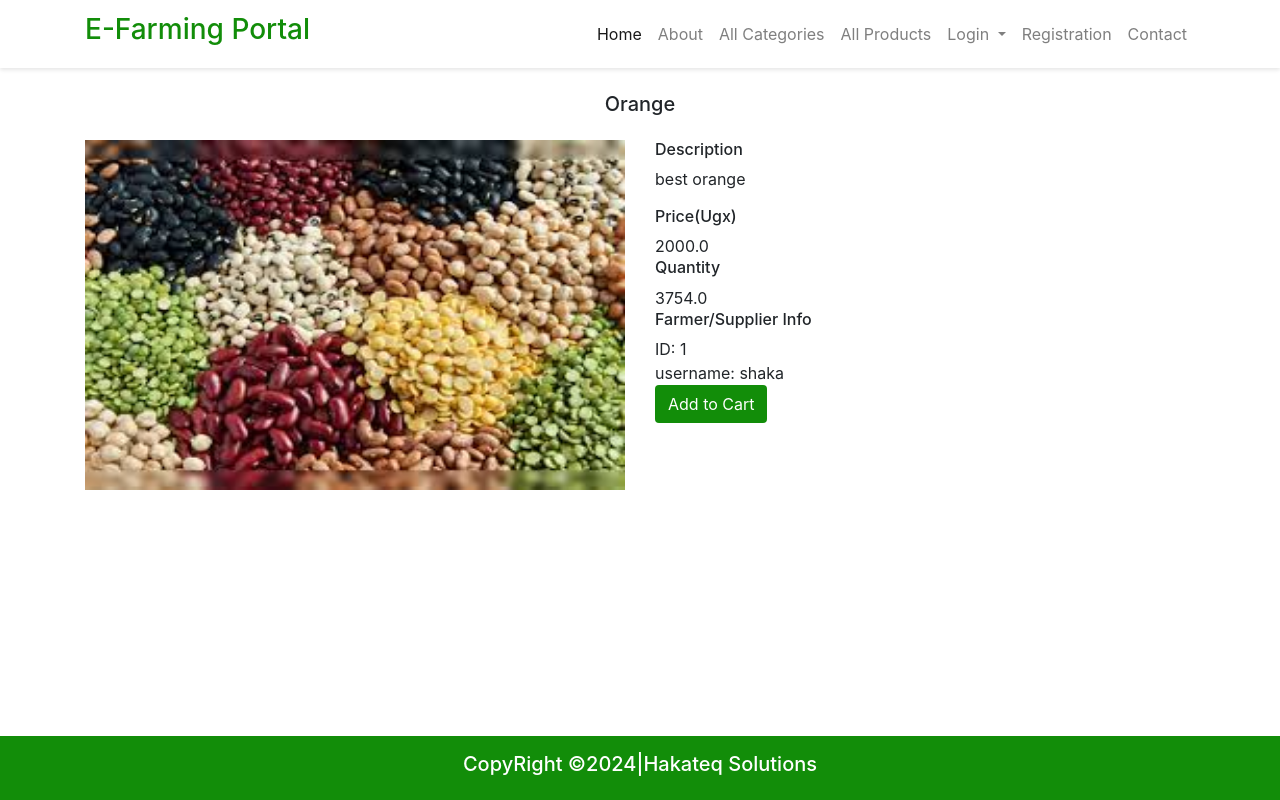
After one commit to Kyomuhendo-Isihaka/EFP, a Django app: page /product_details/2 in a window 1280 px wide. The commit adds this page. Run offline with Django 5.2, Linux system fonts and the light colour scheme; data comes from the database, SQL or seed files in the repository; some libraries are stand-ins or nearby versions.

Commit message:
worked on the product details page

```diff
--- a/eFarmingPortal/eFarmingPortal/urls.py
+++ b/eFarmingPortal/eFarmingPortal/urls.py
@@ -18,6 +18,7 @@ urlpatterns = [
 
     path('products/<str:role>/<int:user_id>', views.products, name="products"),
     path('products/<str:role>/<int:user_id>/<int:pk>/', views.products, name='edit_product'),
+    path('product_details/<int:pk>', views.product_details, name="product_details"),
     path('delete_product/<str:role>/<int:user_id>/<int:pk>', views.delete_product, name="delete_product"),
 
     path('categories/<str:role>/<int:user_id>', views.categories, name="categories"),
--- a/eFarmingPortal/efp_app/templates/all_products.html
+++ b/eFarmingPortal/efp_app/templates/all_products.html
@@ -14,7 +14,7 @@
                 <p>{{product.price}}</p>
             </div>
             <p><b>{{product.title}}</b></p>
-            <a href="#" class="text-center nav-link">View Details</a>
+            <a href="{% url 'product_details' pk=product.productID %}" class="text-center nav-link">View Details</a>
         </div>
         {%endfor%}
         {%else%}
--- a/eFarmingPortal/efp_app/templates/layout.html
+++ b/eFarmingPortal/efp_app/templates/layout.html
@@ -84,7 +84,9 @@
         <div class="col-md-2 sidebar sidebar-collapse bg_green pt-3" id="sidebar"
             style="height: 90vh; margin-top: -23px; position: fixed">
             <a href="{% url 'dashboard' role=role user_id=user_id %}" class="nav-link text-white">Dashboard</a>
+            {% if role != 'customer' %}
             <a href="{% url 'products' role=role user_id=user_id %}" class="nav-link text-white">Products</a>
+            {%endif%}
             {% if role == 'admin' %}
             <a href="{% url 'categories' role=role user_id=user_id %}" class="nav-link text-white">Categories</a>
             <a href="{% url 'farmers' role=role user_id=user_id %}" class="nav-link text-white">Farmers</a>
--- a/eFarmingPortal/efp_app/templates/pages/category_products.html
+++ b/eFarmingPortal/efp_app/templates/pages/category_products.html
@@ -16,7 +16,7 @@
                 <p>{{product.price}}</p>
             </div>
             <p><b>{{product.title}}</b></p>
-            <a href="#" class="text-center nav-link">View Details</a>
+            <a href="{% url 'product_details' pk=product.productID %}" class="text-center nav-link">View Details</a>
         </div>
         {%endif%}
         {%endfor%}
--- /dev/null
+++ b/eFarmingPortal/efp_app/templates/pages/product_details.html
@@ -0,0 +1,28 @@
+{%extends 'base.html' %}
+
+{%block content%}
+<div class="container">
+    <h5 class="text-center">{{product.title}}</h5>
+    <div class="row mt-4">
+        <div class="col-md-6">
+            <img src="{{product.image.url}}" alt="" width="100%" height="350vh">
+        </div>
+        <div class="col-md-6">
+            <h6>Description</h6>
+            <p>{{product.description}}</p>
+            <h6>Price(Ugx)</h6>
+            {{product.price}}
+            <h6>Quantity</h6>
+            {{product.quantity}}
+            <h6>Farmer/Supplier Info</h6>
+            <div class="d-flex">
+                ID: {{product.farmerID.farmerID}}
+            </div>
+            <div class="d-flex">
+                username: {{product.farmerID.username}}
+            </div>
+            <a href="#" class="btn bg_green text-white">Add to Cart</a>
+        </div>
+    </div>
+</div>
+{%endblock%}
--- a/eFarmingPortal/efp_app/views.py
+++ b/eFarmingPortal/efp_app/views.py
@@ -14,6 +14,14 @@ def all_categories(request):
 def all_products(request):
     products = models.Product.objects.all()
     return render(request, 'all_products.html', {'products':products})
+
+def product_details(request, pk):
+    product = get_object_or_404(models.Product, productID=pk)
+    context = {
+        'product':product,
+    }
+    return render(request, 'pages/product_details.html', context)
+
 
 def category_products(request, categoryID):
     products= models.Product.objects.all()
```
